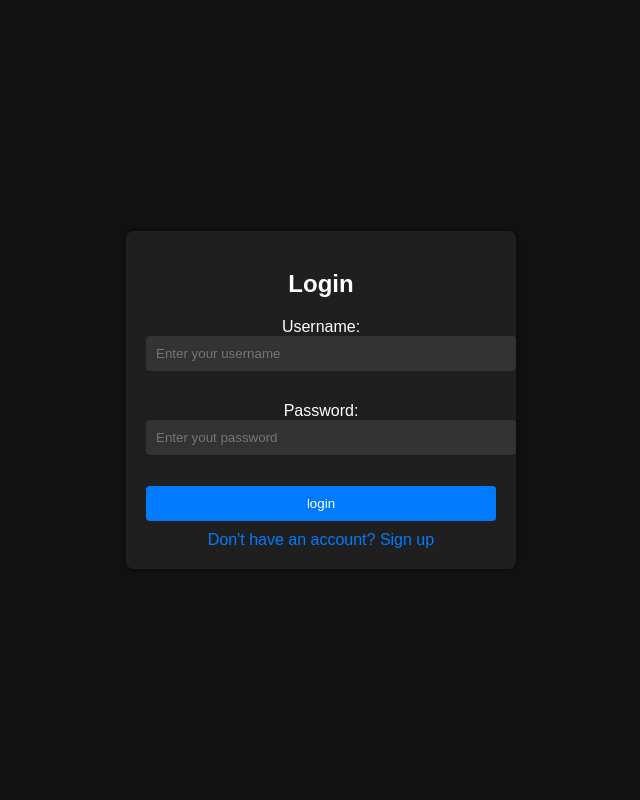
After one commit to karthik-k44/Shop-X, a Django app: page /login/ in a window 1280 px wide. The commit adds this page. Shown: the whole page, without its empty margins (319-959 px from the left). Run offline with Django 5.2, Linux system fonts and the light colour scheme.

Commit message:
register and login page added

```diff
--- /dev/null
+++ b/Store/forms.py
@@ -0,0 +1,18 @@
+from django import forms
+from django.contrib.auth.models import User
+from django.contrib.auth.forms import UserCreationForm
+
+class RegisterForm(UserCreationForm):
+    username=forms.CharField(widget=forms.TextInput(attrs={"class":"form_control","placeholder":"Enter your username"}))
+    first_name=forms.CharField(widget=forms.TextInput(attrs={"class":"form_control","placeholder":"Enter your first_name"}))
+    last_name=forms.CharField(widget=forms.TextInput(attrs={"class":"form_control","placeholder":"Enter your last_name"}))
+    email=forms.CharField(widget=forms.EmailInput(attrs={"class":"form_control","placeholder":"Enter your email"}))
+    password1=forms.CharField(widget=forms.PasswordInput(attrs={"class":"form_control","placeholder":"Enter your password"}))
+    password2=forms.CharField(widget=forms.PasswordInput(attrs={"class":"form_control","placeholder":"confirm password"}))
+    class Meta:
+        model=User
+        fields=['username','email','first_name','last_name','password1','password2']
+
+class LoginForm(forms.Form):
+    username = forms.CharField(widget=forms.TextInput(attrs={"class":"form_control","placeholder":"Enter your username"}))
+    password = forms.CharField(widget=forms.PasswordInput(attrs={"class":"form_control","placeholder":"Enter yout password"}))
--- a/Store/templates/store/category_detail.html
+++ b/Store/templates/store/category_detail.html
@@ -11,7 +11,7 @@ Ecommerce Online Shopping
     <div class="row">
         {% for i in data %}
 
-            <div class="col-md-3 mb-3 mt-5 ms-5 me-5">
+            <div class="col-md-3 mb-3 mt-4 ms-4 me-4">
                 <div class="card" style="width: 20rem; height: 480px;">
                   <a href="{% url 'details' i.id %}">
                     <img src="{{i.product_image.url}}" class="card-img-top" alt="" height="300px">
--- /dev/null
+++ b/Store/templates/store/login.html
@@ -0,0 +1,81 @@
+<!DOCTYPE html>
+<html lang="en">
+<head>
+  <meta charset="UTF-8">
+  <meta name="viewport" content="width=device-width, initial-scale=1.0">
+  <title>E-Commerce Login</title>
+  <style>
+    body {
+      background-color: #121212;
+      color: #ffffff;
+      font-family: Arial, sans-serif;
+      margin: 0;
+      padding: 0;
+      display: flex;
+      align-items: center;
+      justify-content: center;
+      height: 100vh;
+    }
+
+    .login-container {
+      background-color: #1f1f1f;
+      padding: 20px;
+      border-radius: 8px;
+      box-shadow: 0 0 10px rgba(0, 0, 0, 0.5);
+      width: 350px;
+      text-align: center;
+    }
+
+    .login-container h2 {
+      margin-bottom: 20px;
+    }
+
+    .login-form input {
+      width: 100%;
+      padding: 10px;
+      margin-bottom: 15px;
+      border: none;
+      border-radius: 4px;
+      background-color: #333333;
+      color: #ffffff;
+      outline: none;
+    }
+
+    .login-form button {
+      width: 100%;
+      padding: 10px;
+      border: none;
+      border-radius: 4px;
+      background-color: #007bff;
+      color: #ffffff;
+      cursor: pointer;
+    }
+
+    .login-form button:hover {
+      background-color: #0056b3;
+    }
+
+    .signup-link {
+      color: #007bff;
+      text-decoration: none;
+      margin-top: 10px;
+      display: inline-block;
+    }
+
+    .signup-link:hover {
+      text-decoration: underline;
+    }
+  </style>
+</head>
+<body>
+  <div class="login-container">
+    <h2>Login</h2>
+    <form class="login-form" method="post">
+        {% csrf_token %}
+        {{form.as_p}}
+        <button type="submit">login</button>
+    </form>
+    <a href="#" class="signup-link">Don't have an account? Sign up</a>
+  </div>
+</body>
+</html>
--- a/Store/urls.py
+++ b/Store/urls.py
@@ -1,8 +1,11 @@
 from django.urls import path
 from Store import views
 urlpatterns=[
-    path('Categories/',views.Home.as_view(),name="home"),
+    path('',views.Home.as_view(),name="home"),
     path('register/',views.Register.as_view(),name="reg"),
     path('Products/<int:pk>/',views.ProductView.as_view(),name="product"),
-    path('Details/<int:pk>',views.Product_detail.as_view(),name="details")
+    path('Details/<int:pk>',views.Product_detail.as_view(),name="details"),
+    path('reg/',views.Register.as_view(),name="register"),
+    path('login/',views.LoginView.as_view(),name="signin"),
+    path('logout/',views.LogoutView.as_view(),name="logout")
 ]
--- a/Store/views.py
+++ b/Store/views.py
@@ -1,6 +1,10 @@
-from django.shortcuts import render
-from django.views.generic import View,ListView
+from django.shortcuts import render,redirect
+from django.views.generic import View,ListView,CreateView
 from Store.models import Category,Product
+from Store.forms import RegisterForm,LoginForm
+from django.contrib.auth.models import User
+from django.contrib.auth import authenticate,login,logout
+from django.urls import reverse_lazy
 
 # Create your views here.
 
@@ -9,9 +13,33 @@ class Home(ListView):
     template_name="store/index.html"
     context_object_name="categories"
 
-class Register(View):
+class Register(CreateView):
+    template_name="store/reg.html"
+    form_class =RegisterForm
+    model=User
+    success_url=reverse_lazy("signin")
+
+class LoginView(View):
     def get(self, request, *args, **kwargs):
-        return render(request,"store\reg.html")
+        form=LoginForm()
+        return render(request, "store/login.html",{"form":form})
+
+    def post(self, request, *args, **kwargs):
+        form=LoginForm(request.POST)
+        if form.is_valid():
+            u_name=form.cleaned_data.get("username")
+            pwd=form.cleaned_data.get("password")
+            user_obj=authenticate(request, username=u_name,password=pwd)
+            if user_obj:
+                login(request,user_obj)
+                return redirect("home")
+            else:
+                print("invalid creds")
+        else:
+            print("..")
+        return render(request, "store/login.html", {"form":form})
+
+
 
 class ProductView(View):
     def get(self, request, *args, **kwargs):
@@ -25,3 +53,8 @@ class Product_detail(View):
         id=kwargs.get("pk")
         data=Product.objects.filter(id=id)
         return render(request, "store/p_detail.html",{"data":data})
+
+class LogoutView(View):
+    def get(self, request,*args,**kwargs):
+        logout(request)
+        return redirect("home")
--- a/XShoppie/urls.py
+++ b/XShoppie/urls.py
@@ -21,6 +21,6 @@ from django.conf.urls.static import static
 
 urlpatterns = [
     path('admin/', admin.site.urls),
-    path('store/',include("Store.urls"))
+    path('',include("Store.urls"))
 
 ]+ static(settings.MEDIA_URL, document_root=settings.MEDIA_ROOT)
```
Also changed, not shown: Store/templates/store/base.html (+13 -7 lines), Store/templates/store/base1.html (+15 -7 lines), Store/templates/store/base2.html (+14 -6 lines), Store/templates/store/reg.html (+96 -0 lines), Store/migrations/0001_initial.py (added), static/images/11.gif (added), static/images/Design-Vivo-iQOO-12-Pro-1024x1024.webp (added), static/images/Samsung-Galaxy-S24-Ultra-Price-in-India.jpg (added), static/images/iqoo_neo_9_series_iqoo_1703734048634.webp (added).
